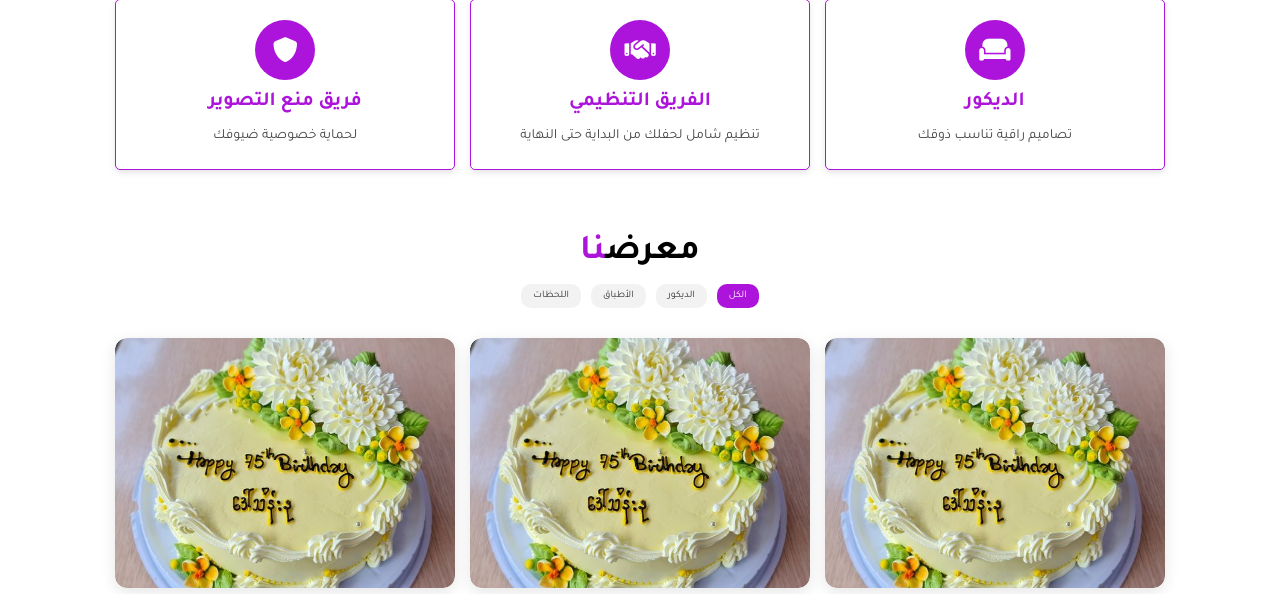
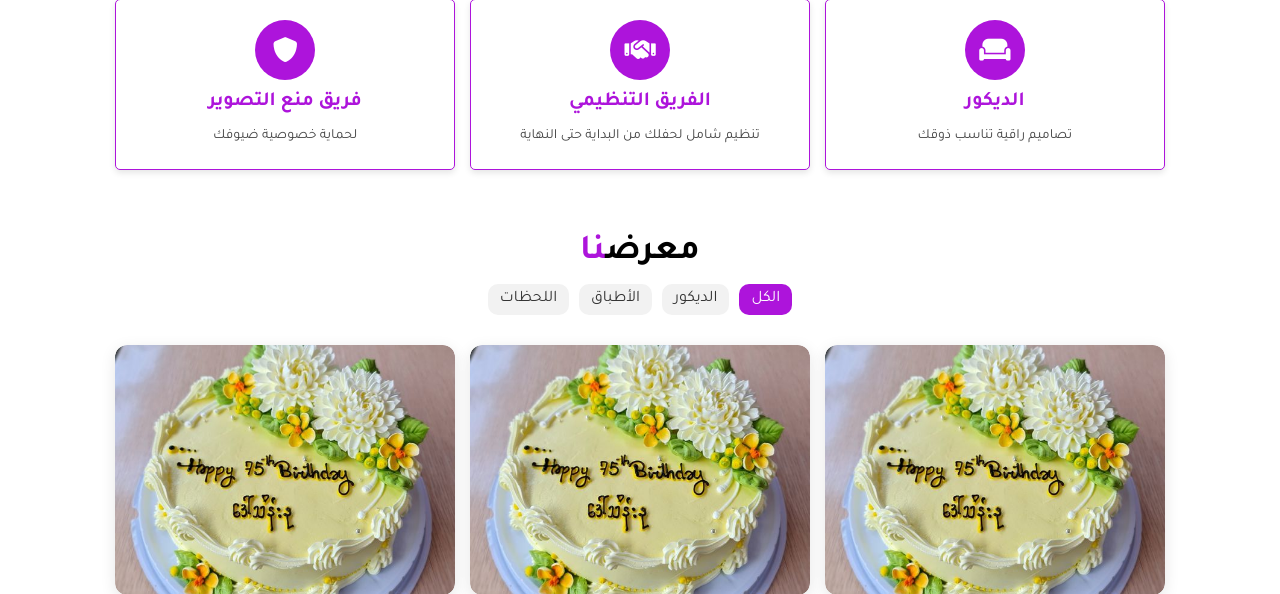
Before and after one commit to AminaMekideche/Zaffa, a PHP site: page / in a window 1280 px wide. Shown: the part 1381-1975 px from the top of the page. Run offline with PHP 8.4, Linux system fonts and the light colour scheme; some libraries are stand-ins or nearby versions; some web fonts are replaced.

```diff
--- a/css/index.css
+++ b/css/index.css
@@ -324,7 +324,7 @@ section{
     border-radius: 10px;
     background: #f2f2f2;
     color:#333;
-    font-size: 1rem;
+    font-size: 1.6rem;
     cursor: pointer;
     transition: 0.3s;
 }
```
